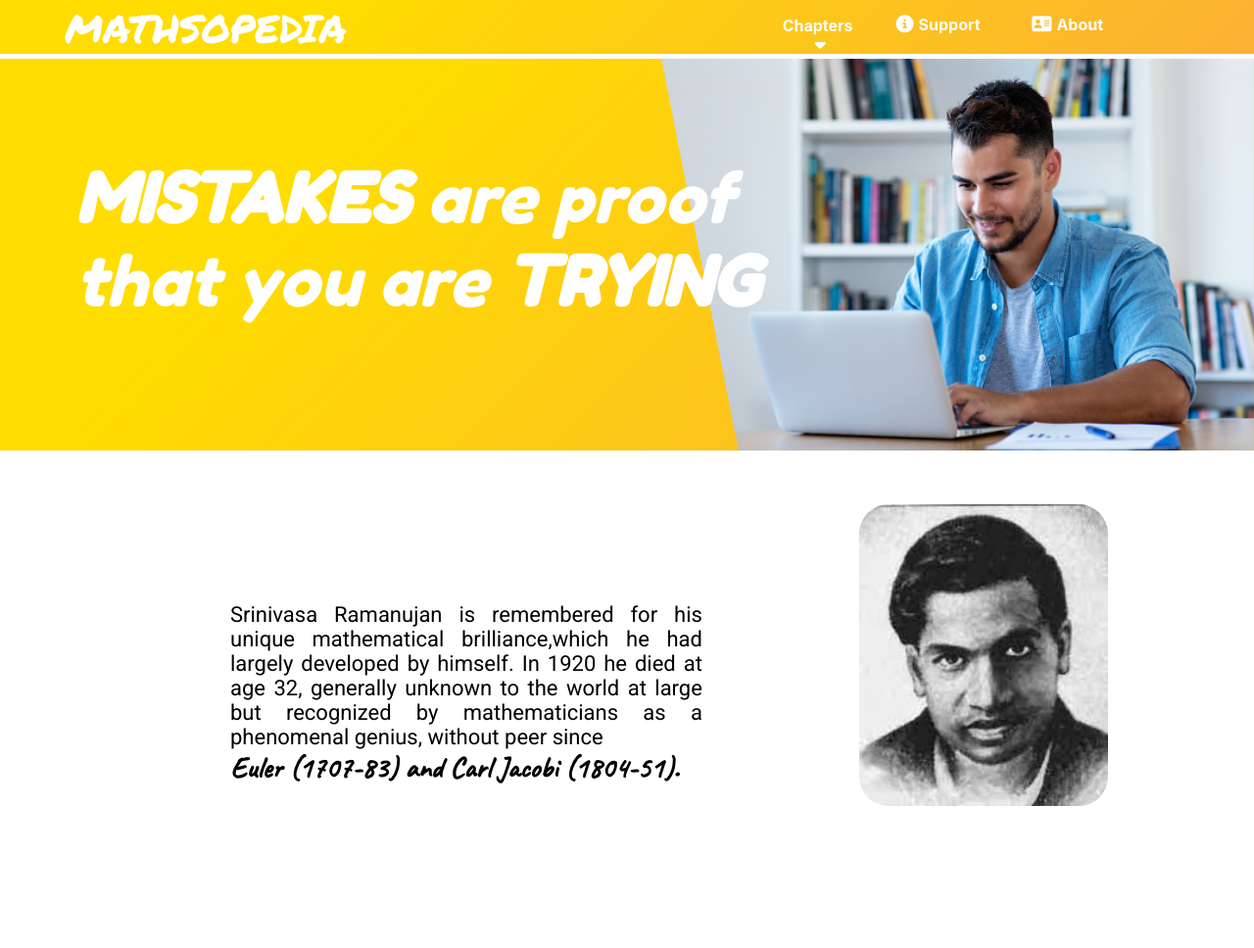
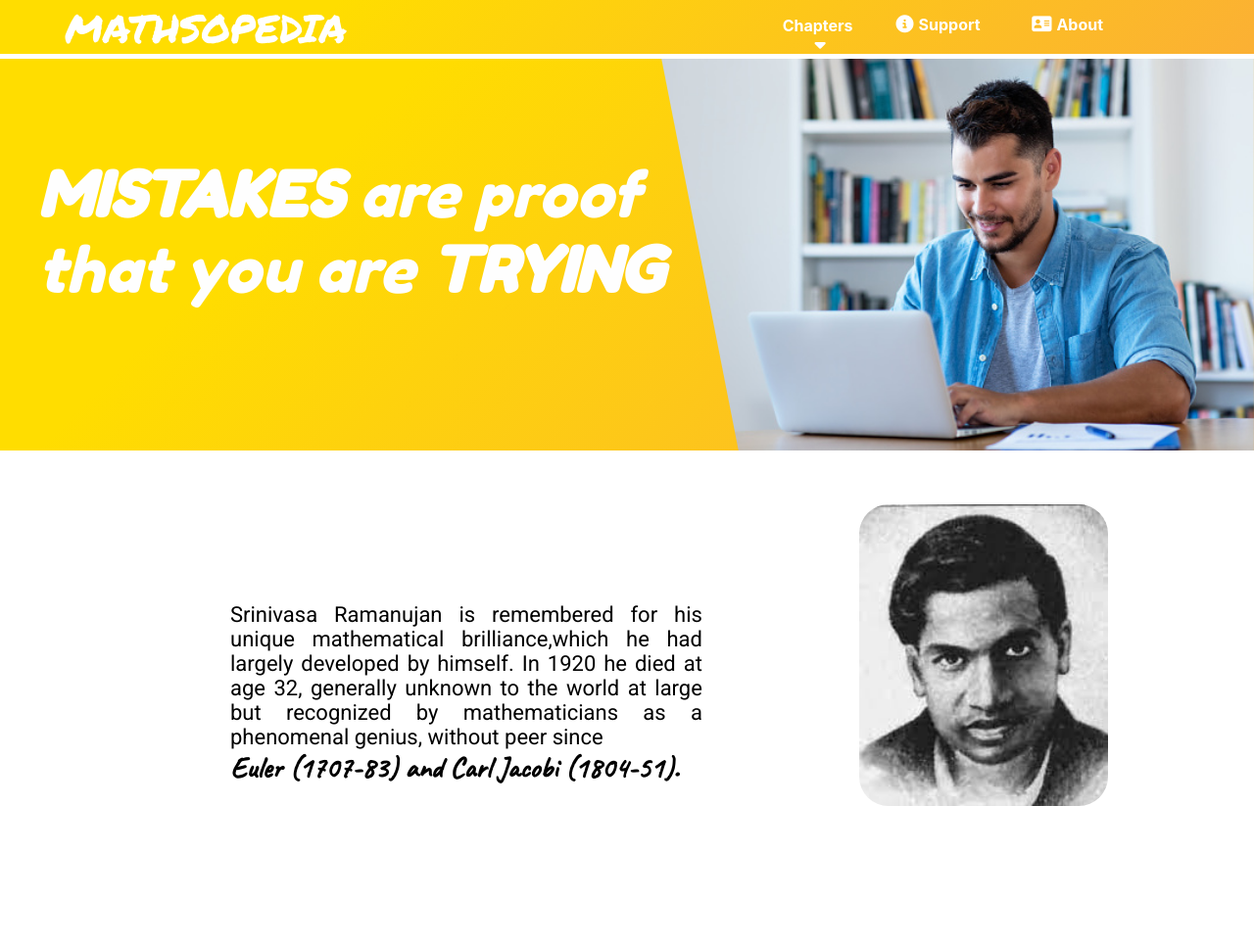
Before and after one commit to KavishSuneja/Mathsopedia, a plain HTML site: page index.html in a window 1280 px wide. Shown: the top 968 px of the page at 98% size. Drawn offline with Linux system fonts and the light colour scheme; a web font is replaced by a local one.

Commit message:
improved5

```diff
--- a/maths.css
+++ b/maths.css
@@ -181,12 +181,12 @@ background-image: linear-gradient(315deg, #fbb034 0%, #ffdd00 74%);
     border: px solid white;
     width:50%;
     position: relative;
-    left: 10%;
+    left: 5%;
     top: 100px;
 
     /*FONTS*/
 
-    font-size: 70px;
+    font-size: 5vw;
     font-style: italic;
     font-family: 'Fredoka One', cursive;
 }
```
